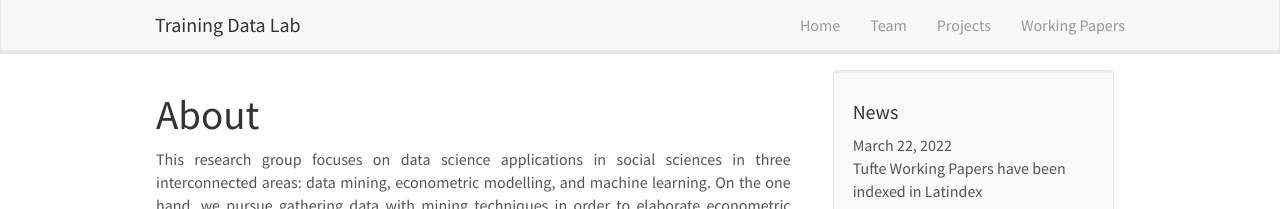
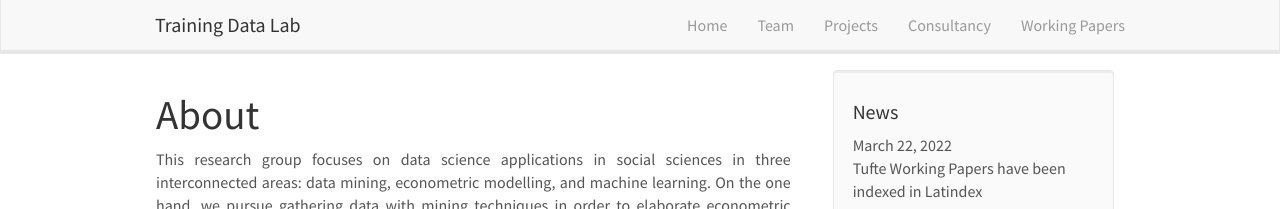
Before and after one commit to training-datalab/old-training-datalab.com, a Jekyll site: the page built from _pages/home.md, in a window 1280 px wide. Shown: the top 209 px of the page. Built offline with Jekyll 4.4.1, drawn with Linux system fonts in a browser that asks for light colours; nearby versions of some CDN libraries.

Commit message:
Update header.html

```diff
--- a/_includes/header.html
+++ b/_includes/header.html
@@ -15,6 +15,7 @@
 		<li><a href="{{ site.url }}{{ site.baseurl }}/">Home</a></li>
 		<li><a href="{{ site.url }}{{ site.baseurl }}/team">Team</a></li>
 		<li><a href="{{ site.url }}{{ site.baseurl }}/projects">Projects</a></li>
+    <li><a href="{{ site.url }}{{ site.baseurl }}/consultancy">Consultancy</a></li>
 		<li><a href="{{ site.url }}{{ site.baseurl }}/tufte-working-papers">Working Papers</a></li>
 	  </ul>
 	</div>
```
